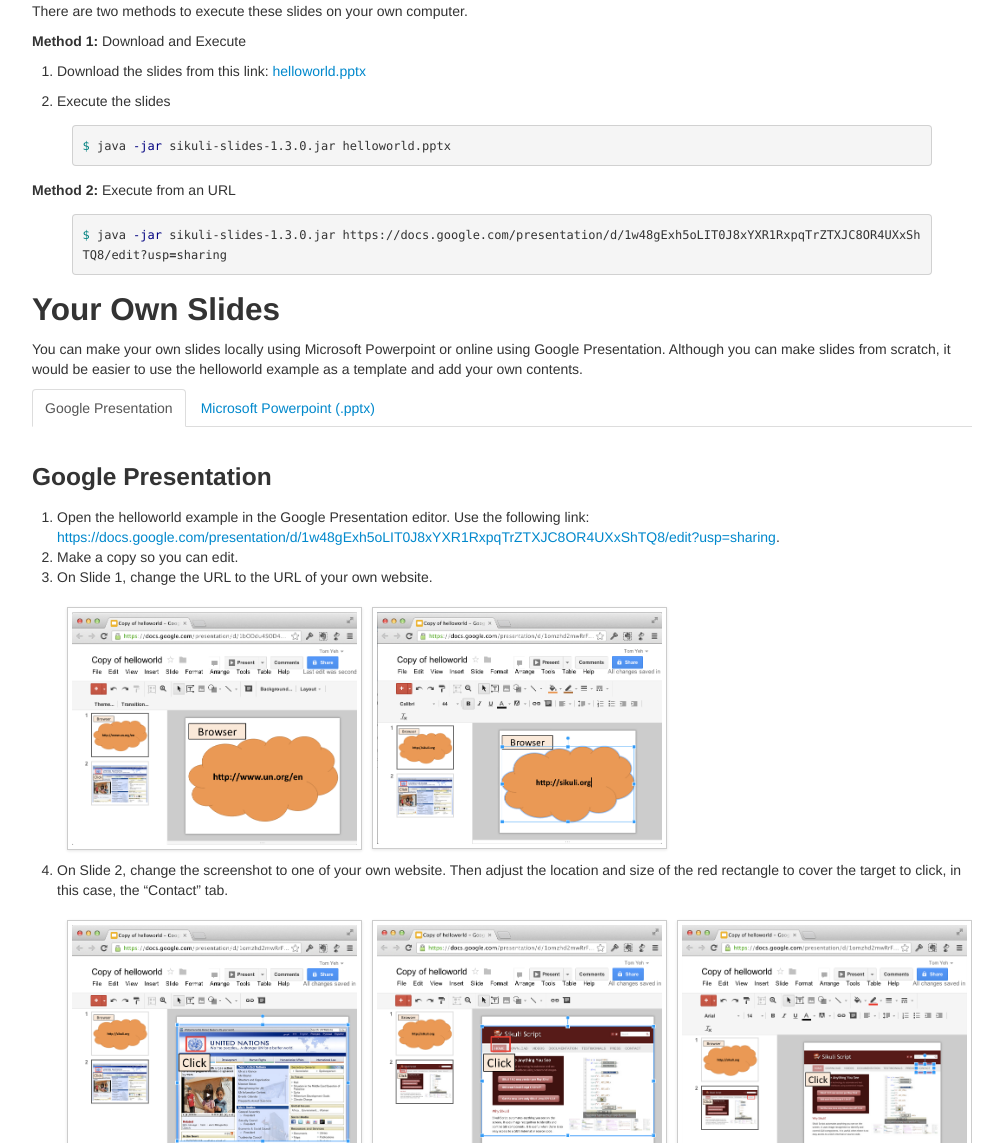
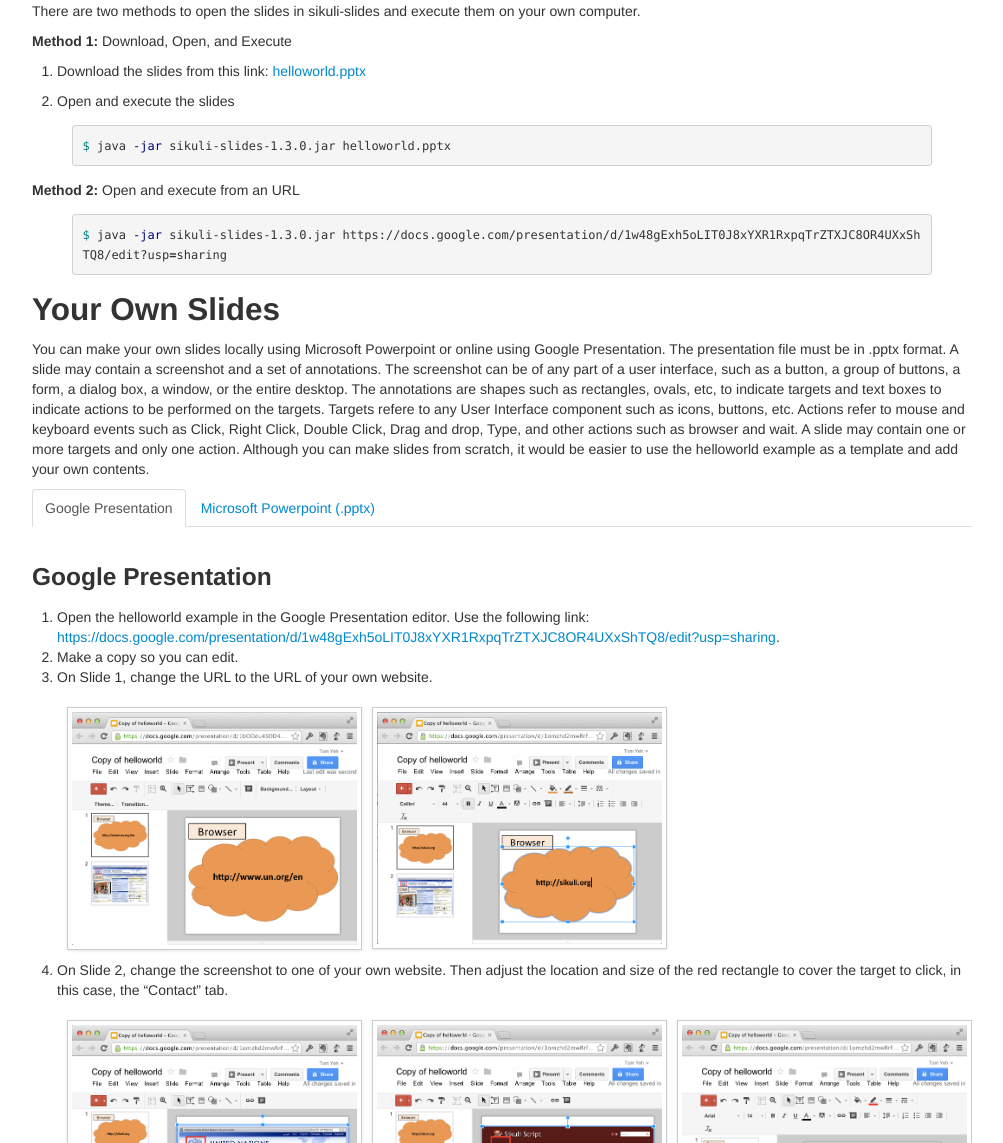
Before and after one commit to sikuli/sikuli-slides, a Jekyll site: the page built from getting_started.md, in a window 1280 px wide and 1400 px high, scrolled down 399 px, cut to the strip 257-1400 px from the top of the window. Shown: the whole strip, without its empty margins (138-1141 px from the left). Built offline with Jekyll 4.4.1, drawn with Linux system fonts in a browser that asks for light colours; some of the changed text lies outside the part shown.

Commit message:
update instruction pages

```diff
--- a/_includes/gdrive.md
+++ b/_includes/gdrive.md
@@ -25,13 +25,13 @@
 	</tr>
    </table>
 
-5. Change  the Sharing setting to "Anyone who has the link can view" and locate the "Link to Share" URL. In this example, the URL is [https://docs.google.com/presentation/d/1bODdu4SOD49Z_i9Sq7qJpwmxbnnMx6ULvgNc3wQGYfw/edit?usp=sharing](https://docs.google.com/presentation/d/1bODdu4SOD49Z_i9Sq7qJpwmxbnnMx6ULvgNc3wQGYfw/edit?usp=sharing).
+5. Change the Sharing setting to "Anyone who has the link can access. No sign-in required." and locate the "Link to Share" URL. In this example, the URL is [https://docs.google.com/presentation/d/1bODdu4SOD49Z_i9Sq7qJpwmxbnnMx6ULvgNc3wQGYfw/edit?usp=sharing](https://docs.google.com/presentation/d/1bODdu4SOD49Z_i9Sq7qJpwmxbnnMx6ULvgNc3wQGYfw/edit?usp=sharing).
 
 
    <img src="/img/gdrive_link_to_share.png" class="img-polaroid" />
 
 
-6. Execute the slides using the URL.
+6. Open the slides from the URL in sikuli-slides and execute them.
 
 {% highlight bash %}
 $ java -jar sikuli-slides-1.3.0.jar https://docs.google.com/presentation/d/1bODdu4SOD49Z_i9Sq7qJpwmxbnnMx6ULvgNc3wQGYfw/edit?usp=sharing
--- a/_includes/powerpoint.md
+++ b/_includes/powerpoint.md
@@ -24,7 +24,7 @@
 	</tr>
    </table>
 
-5. Execute the slides using the pptx file.
+5. Open the pptx file in sikuli-slides and execute the slides.
 
 {% highlight bash %}
 $ java -jar sikuli-slides-1.3.0.jar helloworld.pptx
--- a/getting_started.md
+++ b/getting_started.md
@@ -18,21 +18,21 @@
 <iframe src="https://docs.google.com/presentation/d/1w48gExh5oLIT0J8xYXR1RxpqTrZTXJC8OR4UXxShTQ8/embed?start=false&amp;loop=false&amp;delayms=3000" frameborder="0" width="400" height="300" allowfullscreen="true" mozallowfullscreen="true" webkitallowfullscreen="true">
 </iframe>
 
-There are two methods to execute these slides on your own computer.
+There are two methods to open the slides in sikuli-slides and execute them on your own computer.
 
-**Method 1:** Download and Execute
+**Method 1:** Download, Open, and Execute
 
 1. Download the slides from this link:
 [helloworld.pptx](https://docs.google.com/feeds/download/presentations/Export?id=1w48gExh5oLIT0J8xYXR1RxpqTrZTXJC8OR4UXxShTQ8&&exportFormat=pptx)
 
-2. Execute the slides
+2. Open and execute the slides
 
 {% highlight bash %}
 $ java -jar sikuli-slides-1.3.0.jar helloworld.pptx
 {% endhighlight %}
 
 
-**Method 2:** Execute from an URL
+**Method 2:** Open and execute from an URL
 
 {% highlight bash %}
 $ java -jar sikuli-slides-1.3.0.jar https://docs.google.com/presentation/d/1w48gExh5oLIT0J8xYXR1RxpqTrZTXJC8OR4UXxShTQ8/edit?usp=sharing
@@ -41,7 +41,12 @@
 ## Your Own Slides
 
 
-You can make your own slides locally using Microsoft Powerpoint or online using Google Presentation. Although you can make slides from scratch, it would be easier to use the helloworld example as a template and add your own contents.
+You can make your own slides locally using Microsoft Powerpoint or online using Google Presentation. The presentation file must be in .pptx format.
+A slide may contain a screenshot and a set of annotations. The screenshot can be of any part of a user interface, such as a button, a group of buttons, a form, a dialog box, a window, or the entire desktop.
+The annotations are shapes such as rectangles, ovals, etc, to indicate targets and text boxes to indicate actions to be performed on the targets.
+Targets refere to any User Interface component such as icons, buttons, etc. Actions refer to mouse and keyboard events such as Click, Right Click,
+Double Click, Drag and drop, Type, and other actions such as browser and wait. A slide may contain one or more targets and only one action.
+Although you can make slides from scratch, it would be easier to use the helloworld example as a template and add your own contents.
 
 
 <ul class="nav nav-tabs" id="myTabs">
```
